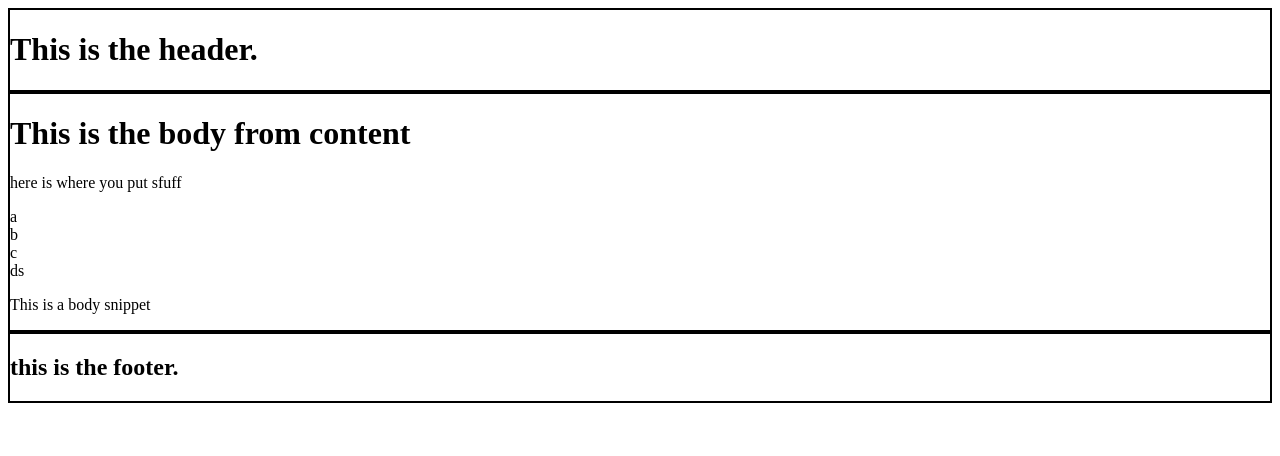
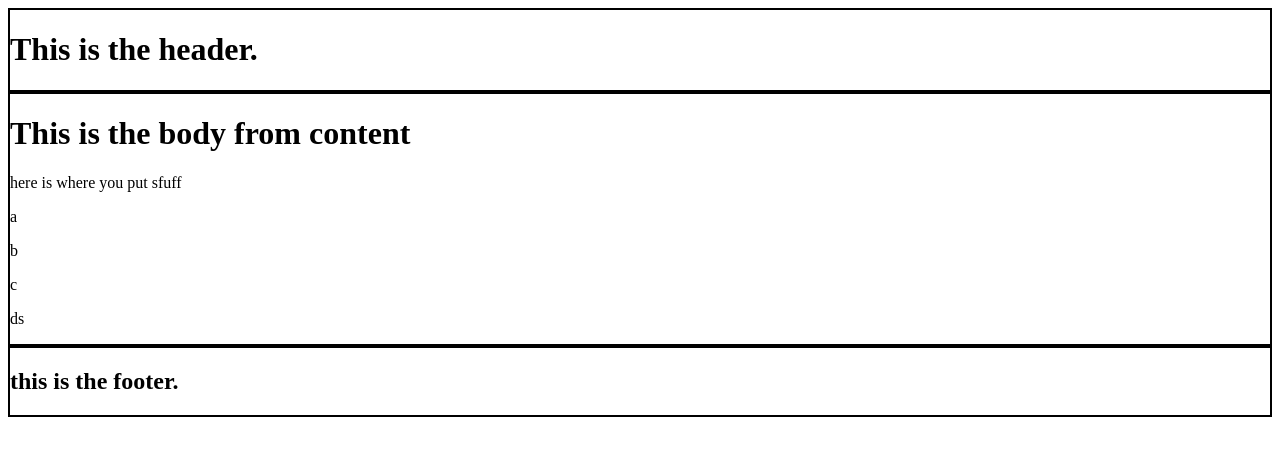
Before and after one commit to hashimTahir/Python-Django-Playground, a Django app: page / in a window 1280 px wide. Shown: the top 456 px of the page. Run offline with Django 3.2, Linux system fonts and the light colour scheme.

Commit message:
looping through tha data and displaying a snippet.

```diff
--- a/personal/templates/personal/home.html
+++ b/personal/templates/personal/home.html
@@ -14,9 +14,8 @@
         {{data_number}}
     </P>
     {% for item in list_name_dosent_matter_here %}
-    {{item}} <br>
+    {% include 'personal/snippet/body_snippet.html' with value=item %}
     {% endfor %}
-    {% include 'personal/snippet/body_snippet.html' %}
 
 </div>
 {% endblock content %}
--- a/personal/templates/personal/snippet/body_snippet.html
+++ b/personal/templates/personal/snippet/body_snippet.html
@@ -1 +1,3 @@
-<p>This is a body snippet</p>
+<p>
+    {{value}}
+</p>
```
